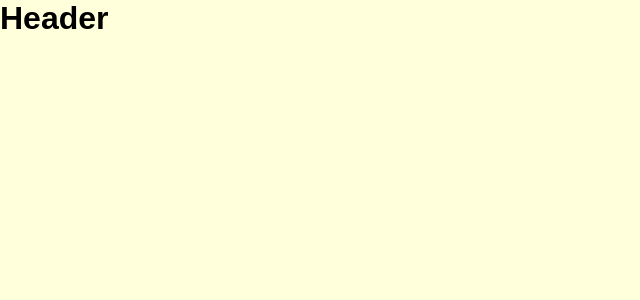
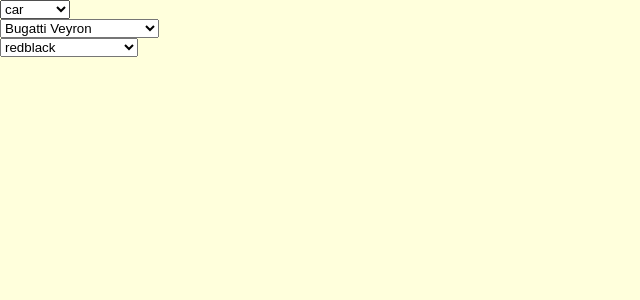
Before and after one commit to davidmrnustik/dm-sytac, a React app: page / in a window 1280 px wide. Shown: the top 300 px of the page, without its empty margins (0-640 px from the left). Built offline with nearby package versions, Linux system fonts and the light colour scheme.

Commit message:
New folder structure

```diff
--- a/package.json
+++ b/package.json
@@ -7,7 +7,6 @@
     "babel-jest": "^21.2.0",
     "babel-loader": "^7.1.2",
     "babel-preset-env": "^1.6.0",
-    "babel-preset-es2015": "^6.24.1",
     "babel-preset-react": "^6.24.1",
     "css-loader": "^0.28.7",
     "extract-text-webpack-plugin": "^3.0.1",
--- /dev/null
+++ b/service/index.js
@@ -0,0 +1,111 @@
+var trafficMeister;
+
+(function() {
+  var data = [
+    {
+      id: 1,
+      type: 'car',
+      brand: 'Bugatti Veyron',
+      colors: ['red', 'black'],
+      img: 'https://upload.wikimedia.org/wikipedia/commons/thumb/c/c9/Bugatti_Veyron_16.4_%E2%80%93_Frontansicht_%281%29%2C_5._April_2012%2C_D%C3%BCsseldorf.jpg/520px-Bugatti_Veyron_16.4_%E2%80%93_Frontansicht_%281%29%2C_5._April_2012%2C_D%C3%BCsseldorf.jpg'
+    },
+    {
+      id: 2,
+      type: 'airplane',
+      brand: 'Boeing 787 Dreamliner',
+      colors: ['red', 'white', 'black', 'green'],
+      img: 'https://upload.wikimedia.org/wikipedia/commons/thumb/1/15/All_Nippon_Airways_Boeing_787-8_Dreamliner_JA801A_OKJ_in_flight.jpg/600px-All_Nippon_Airways_Boeing_787-8_Dreamliner_JA801A_OKJ_in_flight.jpg'
+    },
+    {
+      id: 3,
+      type: 'train',
+      brand: 'USRA 0-6-6',
+      colors: ['yellow', 'white', 'black'],
+      img: 'https://upload.wikimedia.org/wikipedia/en/thumb/a/a1/UP_4466_Neil916.JPG/600px-UP_4466_Neil916.JPG'
+    },
+    {
+      id: 4,
+      type: 'airplane',
+      brand: 'Canadair North Star',
+      colors: ['red', 'blue', 'yellow', 'green'],
+      img: 'https://upload.wikimedia.org/wikipedia/commons/thumb/1/1f/BOAC_C-4_Argonaut_Heathrow_1954.jpg/600px-BOAC_C-4_Argonaut_Heathrow_1954.jpg'
+    },
+    {
+      id: 5,
+      type: 'airplane',
+      brand: 'Airbus A400M Atlas',
+      colors: ['red', 'white'],
+      img: 'https://upload.wikimedia.org/wikipedia/commons/thumb/1/1a/A400M-1969.jpg/600px-A400M-1969.jpg'
+    },
+    {
+      id: 6,
+      type: 'airplane',
+      brand: 'Bloch MB.131',
+      colors: ['yellow', 'blue', 'brown'],
+      img: 'https://upload.wikimedia.org/wikipedia/commons/e/e5/Bloch_MB_131_San_Diego_Air_%26_Space_Museum_3.jpg'
+    },
+    {
+      id: 7,
+      type: 'train',
+      brand: 'Prairie 2-6-2',
+      colors: ['red', 'white', 'grey'],
+      img: 'https://upload.wikimedia.org/wikipedia/commons/thumb/d/d2/CFR_Steam_locomotive.jpg/600px-CFR_Steam_locomotive.jpg'
+    },
+    {
+      id: 8,
+      type: 'train',
+      brand: 'EMD GP40',
+      colors: ['black', 'grey', 'white'],
+      img: 'https://upload.wikimedia.org/wikipedia/commons/thumb/5/52/EMD_GP40_B%26M_339_Wells_Maine.jpg/600px-EMD_GP40_B%26M_339_Wells_Maine.jpg'
+    },
+    {
+      id: 9,
+      type: 'train',
+      brand: 'Amer 4-4-0',
+      colors: ['red', 'black'],
+      img: 'https://upload.wikimedia.org/wikipedia/commons/thumb/1/1c/440woodcut.jpg/600px-440woodcut.jpg'
+    },
+    {
+      id: 10,
+      type: 'car',
+      brand: 'Ferrari F40',
+      colors: ['red', 'yellow'],
+      img: 'https://upload.wikimedia.org/wikipedia/commons/thumb/5/52/F40ferarri20090509.jpg/560px-F40ferarri20090509.jpg'
+    },
+    {
+      id: 11,
+      type: 'car',
+      brand: 'Lamborghini Huracán',
+      colors: ['black', 'white'],
+      img: 'https://upload.wikimedia.org/wikipedia/commons/thumb/e/e5/2014-03-04_Geneva_Motor_Show_1379.JPG/440px-2014-03-04_Geneva_Motor_Show_1379.JPG'
+    },
+    {
+      id: 12,
+      type: 'car',
+      brand: 'Porsche Carrera GT',
+      colors: ['green', 'yellow'],
+      img: 'https://upload.wikimedia.org/wikipedia/commons/thumb/6/65/Porsche_Carrera_GT_-_Goodwood_Breakfast_Club_%28July_2008%29.jpg/440px-Porsche_Carrera_GT_-_Goodwood_Breakfast_Club_%28July_2008%29.jpg'
+    }
+  ];
+
+  trafficMeister = {
+    fetchData: fetchData
+  };
+
+  function fetchData(cb) {
+    if (!cb) {
+      throw 'Callback not defined';
+    }
+    setTimeout(function() {
+      if (Math.floor(Math.random() * 20) === 2) {
+        cb('Fetch data error')
+      } else {
+        cb(null, data);
+      }
+    }, 1000);
+  }
+
+  if (typeof module !== 'undefined') {
+    module.exports = trafficMeister;
+  }
+})();
--- a/src/app.scss
+++ /dev/null
@@ -1,7 +0,0 @@
-@import './scss/variables';
-@import './scss/mixins/media-queries';
-@import './scss/mixins/utils';
-@import './scss/reset';
-@import './scss/body';
-@import './scss/grid';
-@import './scss/dropdown';
--- a/src/App.js
+++ b/src/components/App.js
@@ -1,11 +1,12 @@
 import React, { Component } from 'react';
-import './app.scss';
+import './App.scss';
+import TrafficForm from './TrafficForm';
 
 class App extends Component {
   render() {
     return (
       <div className="App">
-        <h1>Header</h1>
+        <TrafficForm />
       </div>
     );
   }
--- /dev/null
+++ b/src/components/App.scss
@@ -0,0 +1,7 @@
+@import '../scss/variables';
+@import '../scss/mixins/media-queries';
+@import '../scss/mixins/utils';
+@import '../scss/reset';
+@import '../scss/body';
+@import '../scss/grid';
+@import '../scss/dropdown';
--- /dev/null
+++ b/src/components/TrafficForm.js
@@ -0,0 +1,40 @@
+import React, { Component } from 'react';
+import TrafficSelect from './TrafficSelect';
+import trafficMeister from '../../service/index';
+
+class TrafficForm extends Component {
+  constructor() {
+    super();
+
+    this.state = {
+      data: []
+    }
+  }
+  _fetchData() {
+    trafficMeister.fetchData( (err, data) => {
+      this.setState({ data });
+    })
+  }
+  _getData() {
+    return (
+      <div>
+        <TrafficSelect data={this.state.data} type="type" />
+        <TrafficSelect data={this.state.data} type="brand" />
+        <TrafficSelect data={this.state.data} type="colors" />
+      </div>
+    )
+  }
+  componentWillMount(){
+    this._fetchData(); // fetch data from service 'trafficMeister' before component is rendered
+  }
+  render() {
+    const data = this._getData();
+    return (
+      <div>
+        {data}
+      </div>
+    )
+  }
+}
+
+export default TrafficForm;
--- /dev/null
+++ b/src/components/TrafficSelect.js
@@ -0,0 +1,23 @@
+import React, { Component } from 'react';
+
+class TrafficSelect extends Component {
+  constructor() {
+    super();
+  }
+  render() {
+    return (
+      <div>
+        <select>
+          {this.props.data.map((traffic) => {
+            let type = this.props.type;
+            return (
+              <option key={traffic.id}>{traffic[type]}</option>
+            )
+          })}
+        </select>
+      </div>
+    )
+  }
+}
+
+export default TrafficSelect;
--- a/src/index.js
+++ b/src/index.js
@@ -1,5 +1,5 @@
 import React from 'react';
 import ReactDOM from 'react-dom';
-import App from './App';
+import App from './components/App';
 
 ReactDOM.render(<App />, document.getElementById('app'));
```
Also changed, not shown: 1 other file (tests, documents, lock files or other folders).
